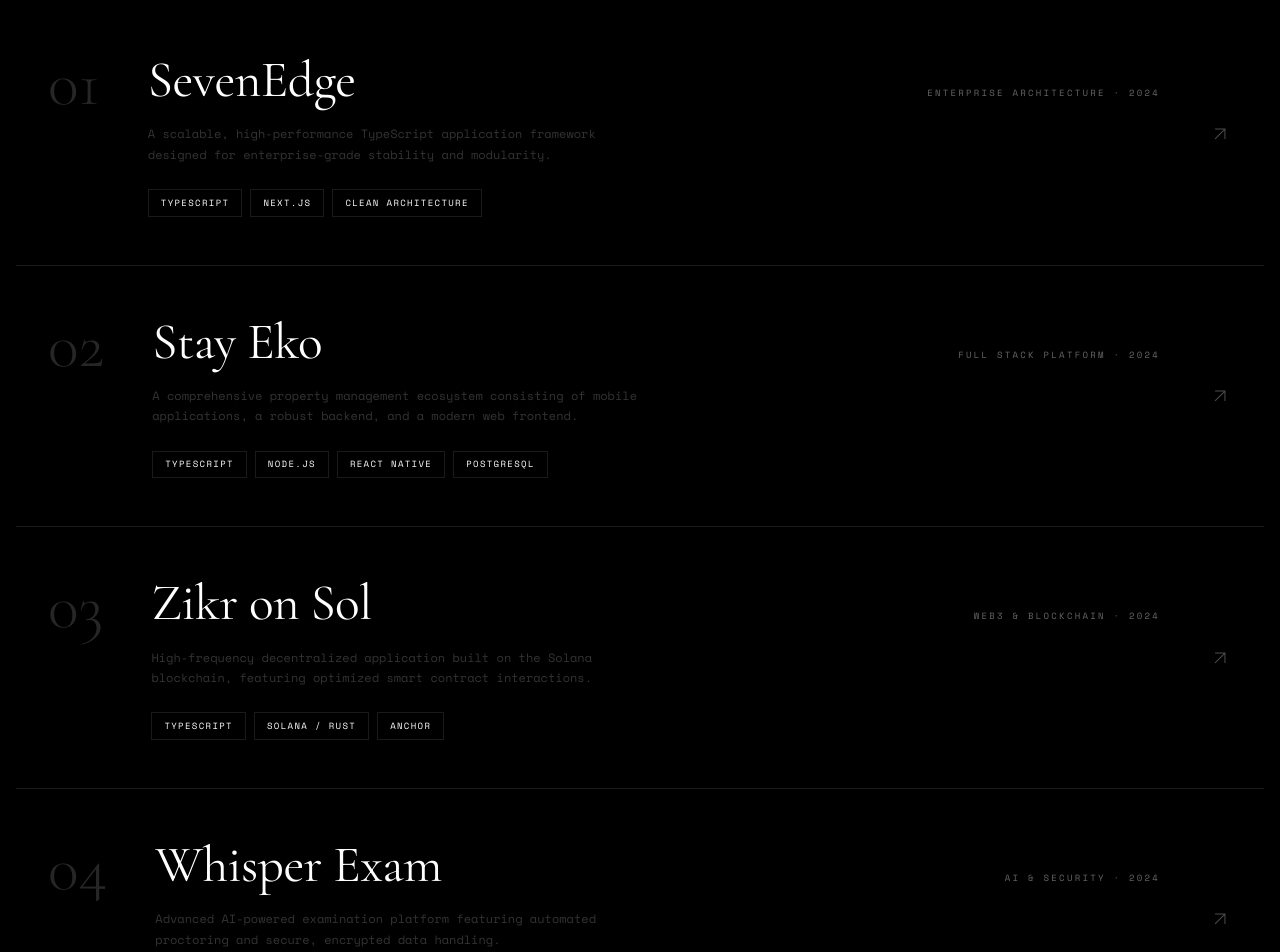
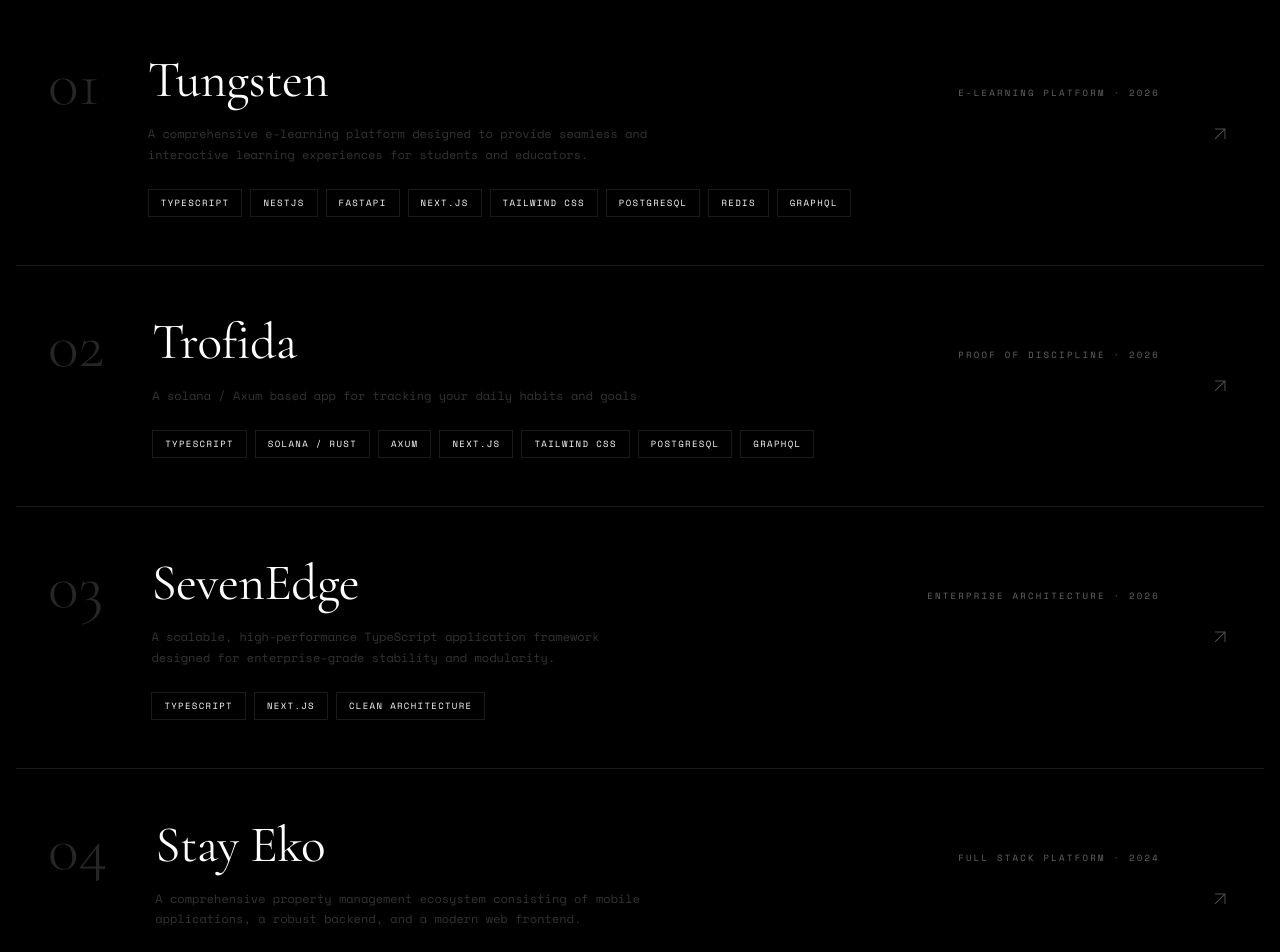
Before and after one commit to sidiq20/my-portfolio, a Next.js app: page / in a window 1280 px wide. Shown: the part 1820-2772 px from the top of the page. Built offline with nearby package versions, Linux system fonts and the light colour scheme.

Commit message:
new products added

```diff
--- a/src/components/sections/About.tsx
+++ b/src/components/sections/About.tsx
@@ -30,7 +30,7 @@ export function About() {
               viewport={{ once: true }}
               transition={{ duration: 0.8, delay: 0.4 }}
             >
-              <span className="stat-number">05</span>
+              <span className="stat-number">07</span>
               <span className="stat-label">Selected Projects</span>
             </motion.div>
           </div>
--- a/src/data/portfolio.ts
+++ b/src/data/portfolio.ts
@@ -11,13 +11,29 @@ export const personal = {
 
 export const projects = [
   {
+    title: "Tungsten",
+    category: "E-learning platform",
+    year: "2026",
+    description: "A comprehensive e-learning platform designed to provide seamless and interactive learning experiences for students and educators.",
+    tech: ["TypeScript", "NestJS", "FastAPI", "Next.js", "Tailwind CSS", "PostgreSQL", "Redis", "GraphQL"],
+    github: "#",
+  },
+  {
+    title: "Trofida",
+    category: "Proof of Discipline",
+    year: "2026",
+    description: "A solana / Axum based app for tracking your daily habits and goals",
+    tech: ["TypeScript", "Solana / Rust", "Axum", "Next.js", "Tailwind CSS", "PostgreSQL", "GraphQL"],
+    github: "#",
+  },
+  {
     title: "SevenEdge",
     category: "Enterprise Architecture",
-    year: "2024",
+    year: "2026",
     description:
       "A scalable, high-performance TypeScript application framework designed for enterprise-grade stability and modularity.",
     tech: ["TypeScript", "Next.js", "Clean Architecture"],
-    github: "https://github.com/sidiq20/sevenedge",
+    github: "",
   },
   {
     title: "Stay Eko",
@@ -25,8 +41,8 @@ export const projects = [
     year: "2024",
     description:
       "A comprehensive property management ecosystem consisting of mobile applications, a robust backend, and a modern web frontend.",
-    tech: ["TypeScript", "Node.js", "React Native", "PostgreSQL"],
-    github: "https://github.com/sidiq20/stay-eko",
+    tech: ["TypeScript", " FastAPI", "React Native", "MongoDB", "Redis"],
+    github: "#",
   },
   {
     title: "Zikr on Sol",
@@ -35,16 +51,16 @@ export const projects = [
     description:
       "High-frequency decentralized application built on the Solana blockchain, featuring optimized smart contract interactions.",
     tech: ["TypeScript", "Solana / Rust", "Anchor"],
-    github: "https://github.com/sidiq20/zikr_on_sol",
+    github: "#",
   },
   {
     title: "Whisper Exam",
-    category: "AI & Security",
-    year: "2024",
+    category: "Education Technology",
+    year: "2025",
     description:
-      "Advanced AI-powered examination platform featuring automated proctoring and secure, encrypted data handling.",
-    tech: ["Python", "FastAPI", "TypeScript", "TensorFlow"],
-    github: "https://github.com/sidiq20/whisper-exam-backend",
+      "An AI-powered examination platform featuring automated proctoring and secure, encrypted data handling.",
+    tech: ["Python", "Flask", "TypeScript", "TensorFlow", "Next.js"],
+    github: "#",
   },
   {
     title: "LASUTH EMR",
@@ -53,7 +69,7 @@ export const projects = [
     description:
       "A secure, encrypted dashboard for managing patient information and streamlining clinical workflows in hospital environments.",
     tech: ["Next.js", "Firebase", "Encryption"],
-    github: "https://github.com/sidiq20/hospital-dashboard",
+    github: "#",
   },
 ];
 
@@ -62,7 +78,8 @@ export const stack = [
   "TypeScript",
   "Python",
   "FastAPI / Flask",
-  "Solana / Rust",
+  "Rust / Solana",
+  "Rust / Axum",
   "TensorFlow",
   "Docker",
   "PostgreSQL",
```
